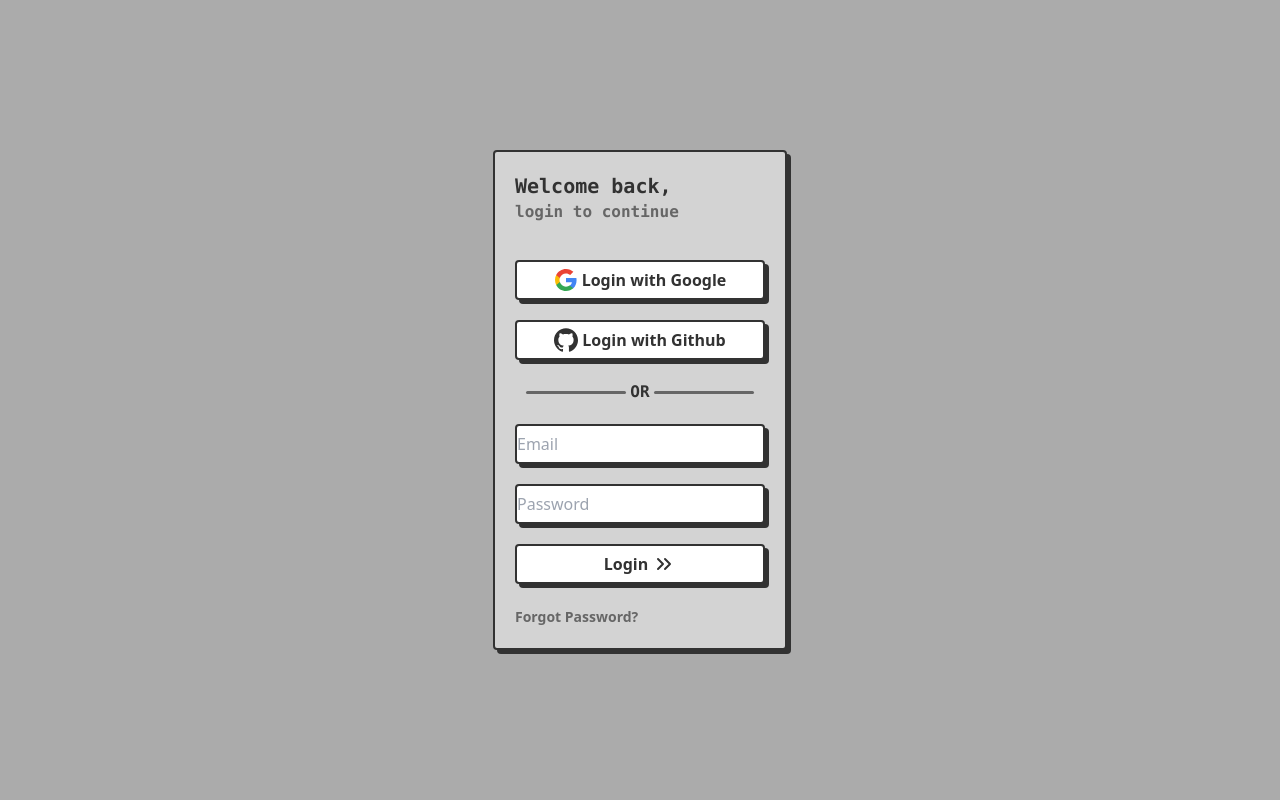
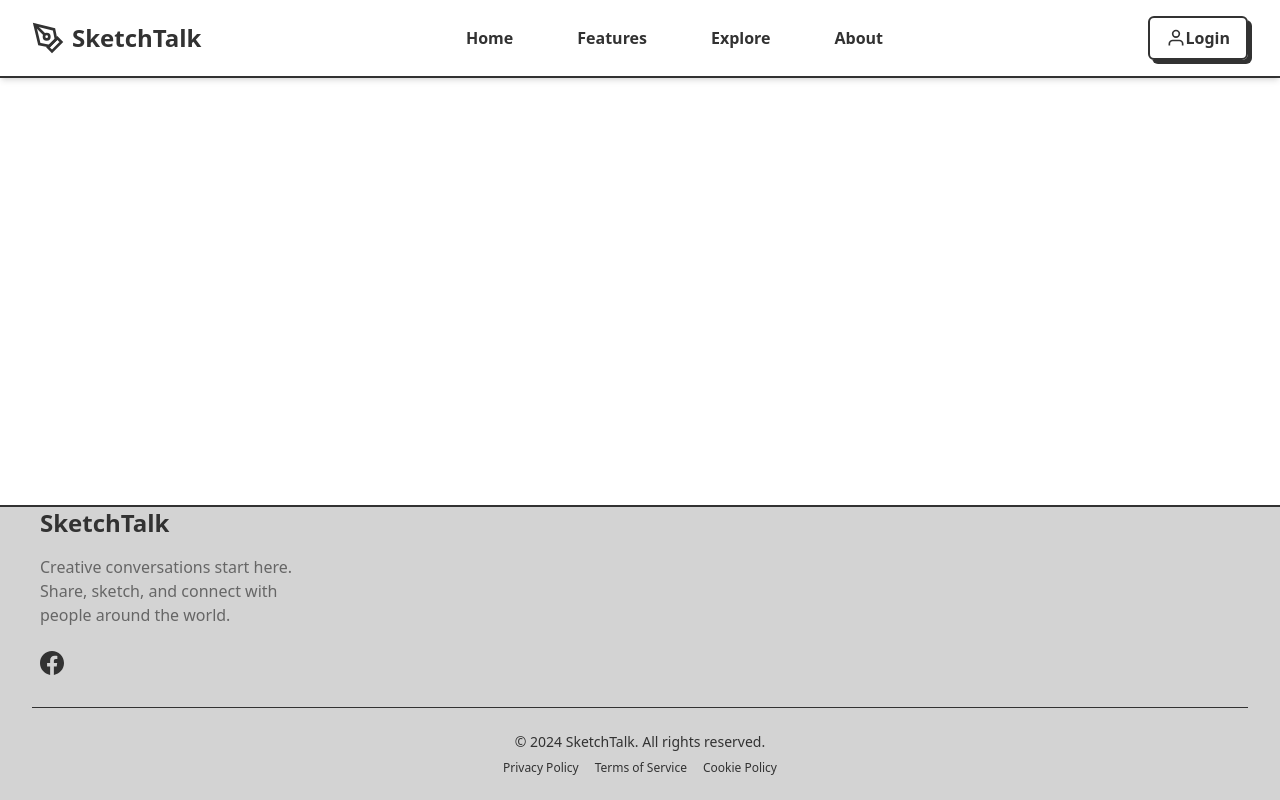
Before and after one commit to Saurabh209/SketchTalk-An-Advance-Chat-App-, a React (Vite) app in the folder Main/SketchTalk/: page / in a window 1280 px wide. Built offline with nearby package versions, Linux system fonts and the light colour scheme.

Commit message:
homePage basic layout added

```diff
--- a/Main/SketchTalk/index.html
+++ b/Main/SketchTalk/index.html
@@ -7,7 +7,8 @@
     <title>Vite + React</title>
     <link rel="stylesheet" href="./src/output.css">
   </head>
-  <body style="display: flex; justify-content: center; align-items: center; min-height: 100vh; margin: 0; background: #ababab;">
+  <body style="">
+    <!-- display: flex; justify-content: center; align-items: center; min-height: 100vh; margin: 0; background: #ababab; -->
     <div id="root"></div>
     <script type="module" src="/src/main.jsx"></script>
   </body>
--- /dev/null
+++ b/Main/SketchTalk/src/Components/homePage/Homepage.jsx
@@ -0,0 +1,130 @@
+import React from "react";
+
+export default function Homepage() {
+  return (
+    <div className="flex flex-col min-h-screen">
+
+      {/* Navbar */}
+      <nav className="bg-white py-4 px-8 flex justify-between items-center border-b-2 border-[#323232] shadow-md">
+        <div className="flex items-center space-x-2">
+          <svg
+            className="w-8 h-8 text-[#323232]"
+            viewBox="0 0 24 24"
+            fill="none"
+            stroke="currentColor"
+            strokeWidth="2"
+          >
+            <path d="M12 19l7-7 3 3-7 7-3-3z"></path>
+            <path d="M18 13l-1.5-7.5L2 2l3.5 14.5L13 18l5-5z"></path>
+            <path d="M2 2l7.586 7.586"></path>
+            <circle cx="11" cy="11" r="2"></circle>
+          </svg>
+          <span className="text-2xl font-bold text-[#323232]">SketchTalk</span>
+        </div>
+
+        <div className="flex space-x-8">
+          <a
+            href="#"
+            className="text-[#323232] font-semibold py-2 px-4 rounded-md hover:text-[#2d8cf0] hover:bg-[#2d8cf0]/10 transition-all duration-250"
+          >
+            Home
+          </a>
+          <a
+            href="#"
+            className="text-[#323232] font-semibold py-2 px-4 rounded-md hover:text-[#2d8cf0] hover:bg-[#2d8cf0]/10 transition-all duration-250"
+          >
+            Features
+          </a>
+          <a
+            href="#"
+            className="text-[#323232] font-semibold py-2 px-4 rounded-md hover:text-[#2d8cf0] hover:bg-[#2d8cf0]/10 transition-all duration-250"
+          >
+            Explore
+          </a>
+          <a
+            href="#"
+            className="text-[#323232] font-semibold py-2 px-4 rounded-md hover:text-[#2d8cf0] hover:bg-[#2d8cf0]/10 transition-all duration-250"
+          >
+            About
+          </a>
+        </div>
+
+        <div className="flex space-x-4">
+          <button
+            className="flex items-center space-x-2 px-4 py-2 border-2 border-[#323232] rounded-md text-[#323232] font-semibold
+              hover:translate-x-[-2px] hover:translate-y-[-2px] transition-transform duration-250
+              shadow-[4px_4px_#323232] hover:shadow-[6px_6px_#323232]"
+          >
+            <svg
+              className="w-5 h-5"
+              viewBox="0 0 24 24"
+              fill="none"
+              stroke="currentColor"
+              strokeWidth="2"
+            >
+              <path d="M20 21v-2a4 4 0 0 0-4-4H8a4 4 0 0 0-4 4v2"></path>
+              <circle cx="12" cy="7" r="4"></circle>
+            </svg>
+            Login
+          </button>
+
+        </div>
+      </nav>
+
+      {/* Main Content Area */}
+      <main className="flex-1 p-8">
+
+
+
+
+      </main>
+
+      {/* Footer */}
+      <footer className="bg-[#d3d3d3]  px-8 border-t-2 border-[#323232] mt-auto">
+        <div className="max-w-[1200px] mx-auto grid grid-cols-1 md:grid-cols-4 gap-8">
+          <div className="space-y-4">
+            <h3 className="text-2xl font-bold text-[#323232] mb-4">
+              SketchTalk
+            </h3>
+            <p className="text-[#666]">
+              Creative conversations start here. Share, sketch, and connect with
+              people around the world.
+            </p>
+            <div className="flex space-x-4 pt-2">
+              {/* Social Icons */}
+              <a href="#" className="text-[#323232] hover:text-blue-600">
+                <svg
+                  className="w-6 h-6"
+                  viewBox="0 0 24 24"
+                  fill="currentColor"
+                >
+                  <path d="M24 12.073c0-6.627-5.373-12-12-12s-12 5.373-12 12c0 5.99 4.388 10.954 10.125 11.854v-8.385H7.078v-3.47h3.047V9.43c0-3.007 1.792-4.669 4.533-4.669 1.312 0 2.686.235 2.686.235v2.953H15.83c-1.491 0-1.956.925-1.956 1.874v2.25h3.328l-.532 3.47h-2.796v8.385C19.612 23.027 24 18.062 24 12.073z" />
+                </svg>
+              </a>
+              {/* ... other social icons ... */}
+            </div>
+          </div>
+
+          {/* ... footer sections ... */}
+        </div>
+
+        <div className="border-t border-[#323232] mt-8 py-6 text-center d">
+          <p className="text-sm text-[#323232]">
+            &copy; 2024 SketchTalk. All rights reserved.
+          </p>
+          <div className="flex justify-center space-x-4 mt-2">
+            <a href="#" className="text-xs text-[#323232] hover:text-[#2d8cf0]">
+              Privacy Policy
+            </a>
+            <a href="#" className="text-xs text-[#323232] hover:text-[#2d8cf0]">
+              Terms of Service
+            </a>
+            <a href="#" className="text-xs text-[#323232] hover:text-[#2d8cf0]">
+              Cookie Policy
+            </a>
+          </div>
+        </div>
+      </footer>
+    </div>
+  );
+}
--- a/Main/SketchTalk/src/main.jsx
+++ b/Main/SketchTalk/src/main.jsx
@@ -3,9 +3,10 @@ import { createRoot } from 'react-dom/client'
 import './index.css'
 
 import LoginSignup from './Components/loginSignup/LoginSignup.jsx';
+import Homepage from './Components/homePage/Homepage.jsx';
 
 createRoot(document.getElementById('root')).render(
 
-    <LoginSignup />
+    <Homepage/>
 
 )
--- a/Main/SketchTalk/src/output.css
+++ b/Main/SketchTalk/src/output.css
@@ -562,12 +562,37 @@ video {
   z-index: 1;
 }
 
+.mx-auto {
+  margin-left: auto;
+  margin-right: auto;
+}
+
 .mb-4 {
   margin-bottom: 1rem;
 }
 
+.ml-2 {
+  margin-left: 0.5rem;
+}
+
+.mt-2 {
+  margin-top: 0.5rem;
+}
+
+.mt-8 {
+  margin-top: 2rem;
+}
+
+.mt-auto {
+  margin-top: auto;
+}
+
 .flex {
   display: flex;
+}
+
+.grid {
+  display: grid;
 }
 
 .h-6 {
@@ -580,6 +605,18 @@ video {
 
 .h-\[40px\] {
   height: 40px;
+}
+
+.h-8 {
+  height: 2rem;
+}
+
+.h-5 {
+  height: 1.25rem;
+}
+
+.min-h-screen {
+  min-height: 100vh;
 }
 
 .w-6 {
@@ -598,8 +635,28 @@ video {
   width: 100%;
 }
 
+.w-8 {
+  width: 2rem;
+}
+
+.w-5 {
+  width: 1.25rem;
+}
+
+.max-w-\[1200px\] {
+  max-width: 1200px;
+}
+
+.flex-1 {
+  flex: 1 1 0%;
+}
+
 .cursor-pointer {
   cursor: pointer;
+}
+
+.grid-cols-1 {
+  grid-template-columns: repeat(1, minmax(0, 1fr));
 }
 
 .flex-col {
@@ -614,8 +671,16 @@ video {
   align-items: center;
 }
 
+.justify-end {
+  justify-content: flex-end;
+}
+
 .justify-center {
   justify-content: center;
+}
+
+.justify-between {
+  justify-content: space-between;
 }
 
 .gap-1 {
@@ -626,6 +691,38 @@ video {
   gap: 1.25rem;
 }
 
+.gap-2 {
+  gap: 0.5rem;
+}
+
+.gap-8 {
+  gap: 2rem;
+}
+
+.space-x-2 > :not([hidden]) ~ :not([hidden]) {
+  --tw-space-x-reverse: 0;
+  margin-right: calc(0.5rem * var(--tw-space-x-reverse));
+  margin-left: calc(0.5rem * calc(1 - var(--tw-space-x-reverse)));
+}
+
+.space-x-4 > :not([hidden]) ~ :not([hidden]) {
+  --tw-space-x-reverse: 0;
+  margin-right: calc(1rem * var(--tw-space-x-reverse));
+  margin-left: calc(1rem * calc(1 - var(--tw-space-x-reverse)));
+}
+
+.space-x-8 > :not([hidden]) ~ :not([hidden]) {
+  --tw-space-x-reverse: 0;
+  margin-right: calc(2rem * var(--tw-space-x-reverse));
+  margin-left: calc(2rem * calc(1 - var(--tw-space-x-reverse)));
+}
+
+.space-y-4 > :not([hidden]) ~ :not([hidden]) {
+  --tw-space-y-reverse: 0;
+  margin-top: calc(1rem * calc(1 - var(--tw-space-y-reverse)));
+  margin-bottom: calc(1rem * var(--tw-space-y-reverse));
+}
+
 .overflow-hidden {
   overflow: hidden;
 }
@@ -634,12 +731,28 @@ video {
   border-radius: 0.25rem;
 }
 
+.rounded-md {
+  border-radius: 0.375rem;
+}
+
 .border {
   border-width: 1px;
 }
 
 .border-2 {
   border-width: 2px;
+}
+
+.border-b-2 {
+  border-bottom-width: 2px;
+}
+
+.border-t {
+  border-top-width: 1px;
+}
+
+.border-t-2 {
+  border-top-width: 2px;
 }
 
 .border-\[\#323232\] {
@@ -662,13 +775,64 @@ video {
   background-color: rgb(255 255 255 / var(--tw-bg-opacity, 1));
 }
 
-.bg-pink-300 {
+.bg-\[\#323232\] {
   --tw-bg-opacity: 1;
-  background-color: rgb(249 168 212 / var(--tw-bg-opacity, 1));
+  background-color: rgb(50 50 50 / var(--tw-bg-opacity, 1));
+}
+
+.bg-black {
+  --tw-bg-opacity: 1;
+  background-color: rgb(0 0 0 / var(--tw-bg-opacity, 1));
 }
 
 .p-5 {
   padding: 1.25rem;
+}
+
+.p-8 {
+  padding: 2rem;
+}
+
+.px-8 {
+  padding-left: 2rem;
+  padding-right: 2rem;
+}
+
+.py-4 {
+  padding-top: 1rem;
+  padding-bottom: 1rem;
+}
+
+.px-4 {
+  padding-left: 1rem;
+  padding-right: 1rem;
+}
+
+.py-2 {
+  padding-top: 0.5rem;
+  padding-bottom: 0.5rem;
+}
+
+.py-16 {
+  padding-top: 4rem;
+  padding-bottom: 4rem;
+}
+
+.py-6 {
+  padding-top: 1.5rem;
+  padding-bottom: 1.5rem;
+}
+
+.pt-2 {
+  padding-top: 0.5rem;
+}
+
+.text-center {
+  text-align: center;
+}
+
+.font-\[DelaGothicOne\2c system-ui\] {
+  font-family: DelaGothicOne,system-ui;
 }
 
 .font-mono {
@@ -688,6 +852,16 @@ video {
 .text-xl {
   font-size: 1.25rem;
   line-height: 1.75rem;
+}
+
+.text-2xl {
+  font-size: 1.5rem;
+  line-height: 2rem;
+}
+
+.text-xs {
+  font-size: 0.75rem;
+  line-height: 1rem;
 }
 
 .font-bold {
@@ -712,6 +886,11 @@ video {
   color: rgb(102 102 102 / var(--tw-text-opacity, 1));
 }
 
+.text-white {
+  --tw-text-opacity: 1;
+  color: rgb(255 255 255 / var(--tw-text-opacity, 1));
+}
+
 .no-underline {
   text-decoration-line: none;
 }
@@ -719,6 +898,12 @@ video {
 .shadow-\[4px_4px_\#323232\] {
   --tw-shadow: 4px 4px #323232;
   --tw-shadow-colored: 4px 4px var(--tw-shadow-color);
+  box-shadow: var(--tw-ring-offset-shadow, 0 0 #0000), var(--tw-ring-shadow, 0 0 #0000), var(--tw-shadow);
+}
+
+.shadow-md {
+  --tw-shadow: 0 4px 6px -1px rgb(0 0 0 / 0.1), 0 2px 4px -2px rgb(0 0 0 / 0.1);
+  --tw-shadow-colored: 0 4px 6px -1px var(--tw-shadow-color), 0 2px 4px -2px var(--tw-shadow-color);
   box-shadow: var(--tw-ring-offset-shadow, 0 0 #0000), var(--tw-ring-shadow, 0 0 #0000), var(--tw-shadow);
 }
 
@@ -734,12 +919,40 @@ video {
   transition-duration: 150ms;
 }
 
+.transition-transform {
+  transition-property: transform;
+  transition-timing-function: cubic-bezier(0.4, 0, 0.2, 1);
+  transition-duration: 150ms;
+}
+
+.first-letter\:no-underline::first-letter {
+  text-decoration-line: none;
+}
+
 .placeholder\:tracking-normal::-moz-placeholder {
   letter-spacing: 0em;
 }
 
 .placeholder\:tracking-normal::placeholder {
   letter-spacing: 0em;
+}
+
+.hover\:translate-x-\[-2px\]:hover {
+  --tw-translate-x: -2px;
+  transform: translate(var(--tw-translate-x), var(--tw-translate-y)) rotate(var(--tw-rotate)) skewX(var(--tw-skew-x)) skewY(var(--tw-skew-y)) scaleX(var(--tw-scale-x)) scaleY(var(--tw-scale-y));
+}
+
+.hover\:translate-y-\[-2px\]:hover {
+  --tw-translate-y: -2px;
+  transform: translate(var(--tw-translate-x), var(--tw-translate-y)) rotate(var(--tw-rotate)) skewX(var(--tw-skew-x)) skewY(var(--tw-skew-y)) scaleX(var(--tw-scale-x)) scaleY(var(--tw-scale-y));
+}
+
+.hover\:bg-\[rgba\(45\2c 140\2c 240\2c 0\.1\)\]:hover {
+  background-color: rgba(45,140,240,0.1);
+}
+
+.hover\:bg-\[\#2d8cf0\]\/10:hover {
+  background-color: rgb(45 140 240 / 0.1);
 }
 
 .hover\:text-\[\#2d8cf0\]:hover {
@@ -751,3 +964,20 @@ video {
   --tw-text-opacity: 1;
   color: rgb(232 232 232 / var(--tw-text-opacity, 1));
 }
+
+.hover\:text-blue-600:hover {
+  --tw-text-opacity: 1;
+  color: rgb(37 99 235 / var(--tw-text-opacity, 1));
+}
+
+.hover\:shadow-\[6px_6px_\#323232\]:hover {
+  --tw-shadow: 6px 6px #323232;
+  --tw-shadow-colored: 6px 6px var(--tw-shadow-color);
+  box-shadow: var(--tw-ring-offset-shadow, 0 0 #0000), var(--tw-ring-shadow, 0 0 #0000), var(--tw-shadow);
+}
+
+@media (min-width: 768px) {
+  .md\:grid-cols-4 {
+    grid-template-columns: repeat(4, minmax(0, 1fr));
+  }
+}
```
